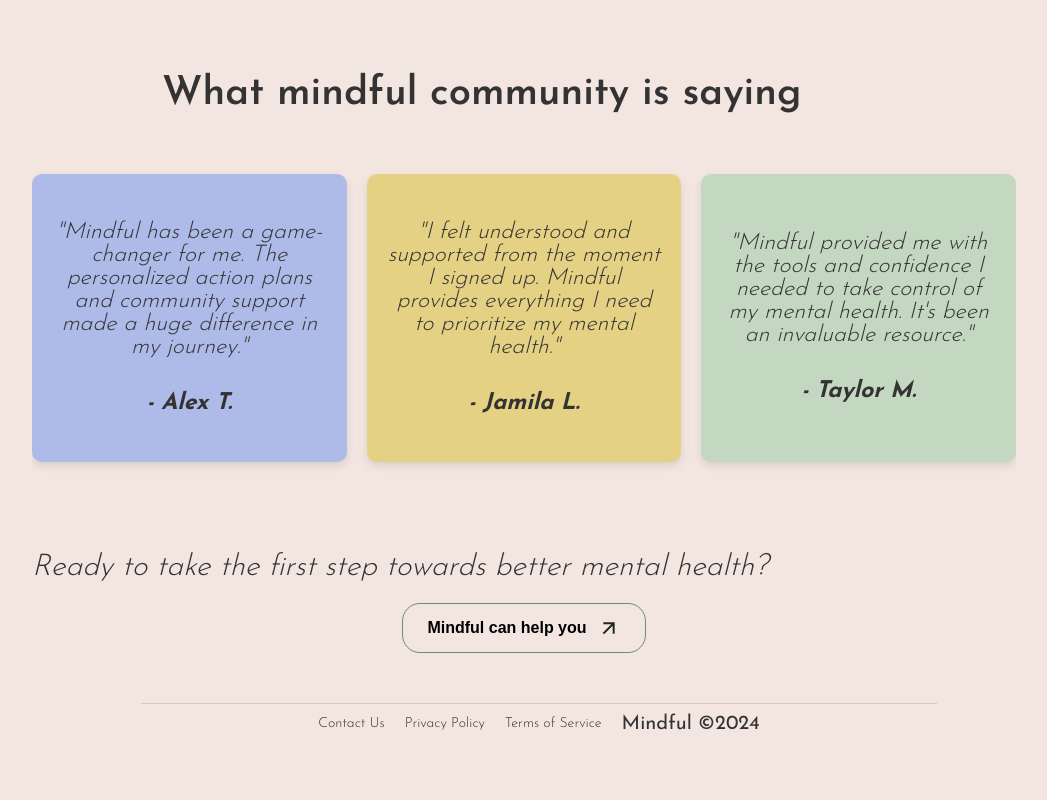
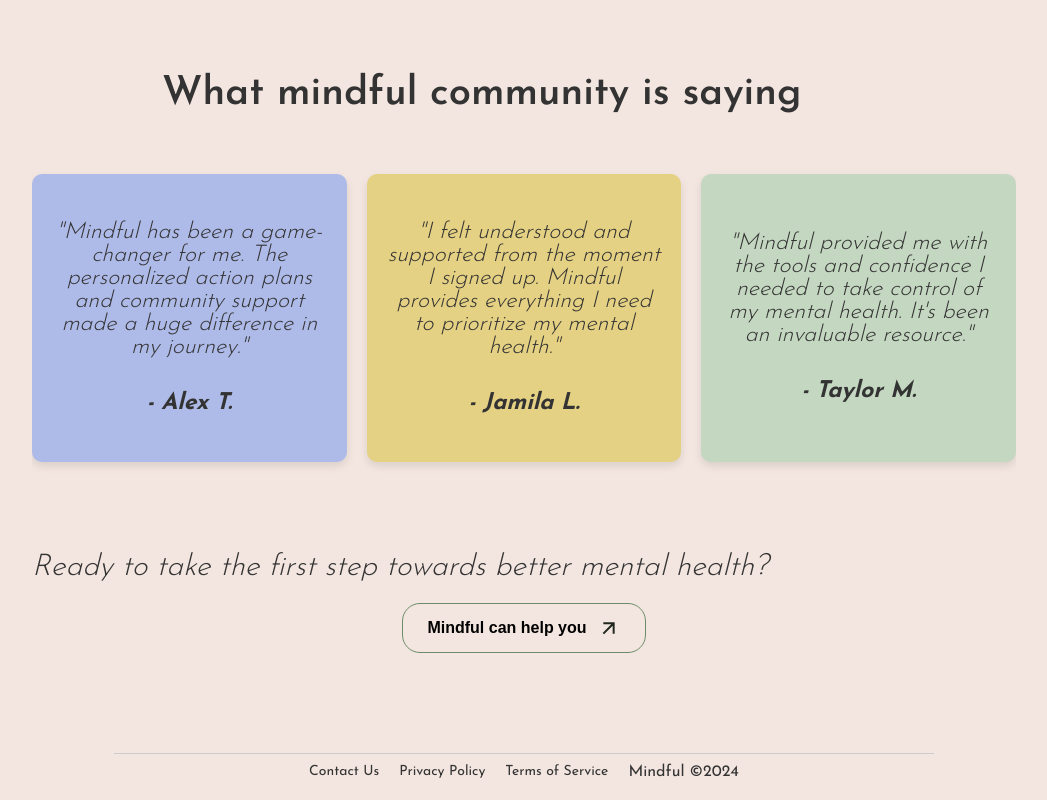
Before and after one commit to vincent-mugendi/Mindful, a React (Vite) app in the folder frontend/mindful-frontend/: page / in a window 1280 px wide. Shown: the part 2897-3697 px from the top of the page, without its empty margins (116-1163 px from the left). Before the commit the page ends 3651 px from the top, so only its background shows below. Built offline with nearby package versions, Linux system fonts and the light colour scheme.

Commit message:
updates to signup and login form designs

```diff
--- a/frontend/mindful-frontend/src/components/login/Login.css
+++ b/frontend/mindful-frontend/src/components/login/Login.css
@@ -8,7 +8,6 @@
 /* Styling the card */
 .card {
     width: 712px;
-    height: 511px;
     background: linear-gradient(135deg, #6B8C6A 0%, #D99096 100%);
     border-radius: 18px;
     padding: 20px;
@@ -74,19 +73,19 @@ button:hover {
     margin-top: 0;
 }
 
-.footer p {
+.login-card .footer p {
     color: black;
 }
 
-.footer span {
+.login-card .footer span {
     font-weight: 400;
 }
 
-.footer a {
+.login-card .footer a {
     text-decoration: none;
 }
 
-.footer a span:hover {
+.login-card .footer a span:hover {
     color: #21651d;
 }
 
@@ -100,7 +99,7 @@ button:hover {
 
 .login-card {
     width: 712px;
-    height: 511px;
+    height: 530px;
     background: linear-gradient(135deg, #6B8C6A 0%, #D99096 100%);
     border-radius: 18px;
     padding: 20px;
@@ -160,5 +159,7 @@ button:hover {
 }
 
 .login-error {
-    color: red;
+    margin-left: 30px;
+    font-size: 25px;
+    color: rgb(173, 10, 10);
 }
--- a/frontend/mindful-frontend/src/components/signup/SignupForm.css
+++ b/frontend/mindful-frontend/src/components/signup/SignupForm.css
@@ -89,25 +89,26 @@ input {
     color: #ffffff;
 }
 
-.footer {
+.signup .footer {
     font-size: 20px;
     font-weight: 300;
     margin-left: 30px;
     margin-top: 0;
 }
 
-.footer p {
+.signup .footer p {
     color: black;
+
 }
 
-.footer span {
+.signup .footer span {
     font-weight: 400;
 }
 
-.footer a {
+.signup .footer a {
     text-decoration: none;
 }
 
-.footer a span:hover {
+.signup .footer a span:hover {
     color: #21651d;
 }
```
